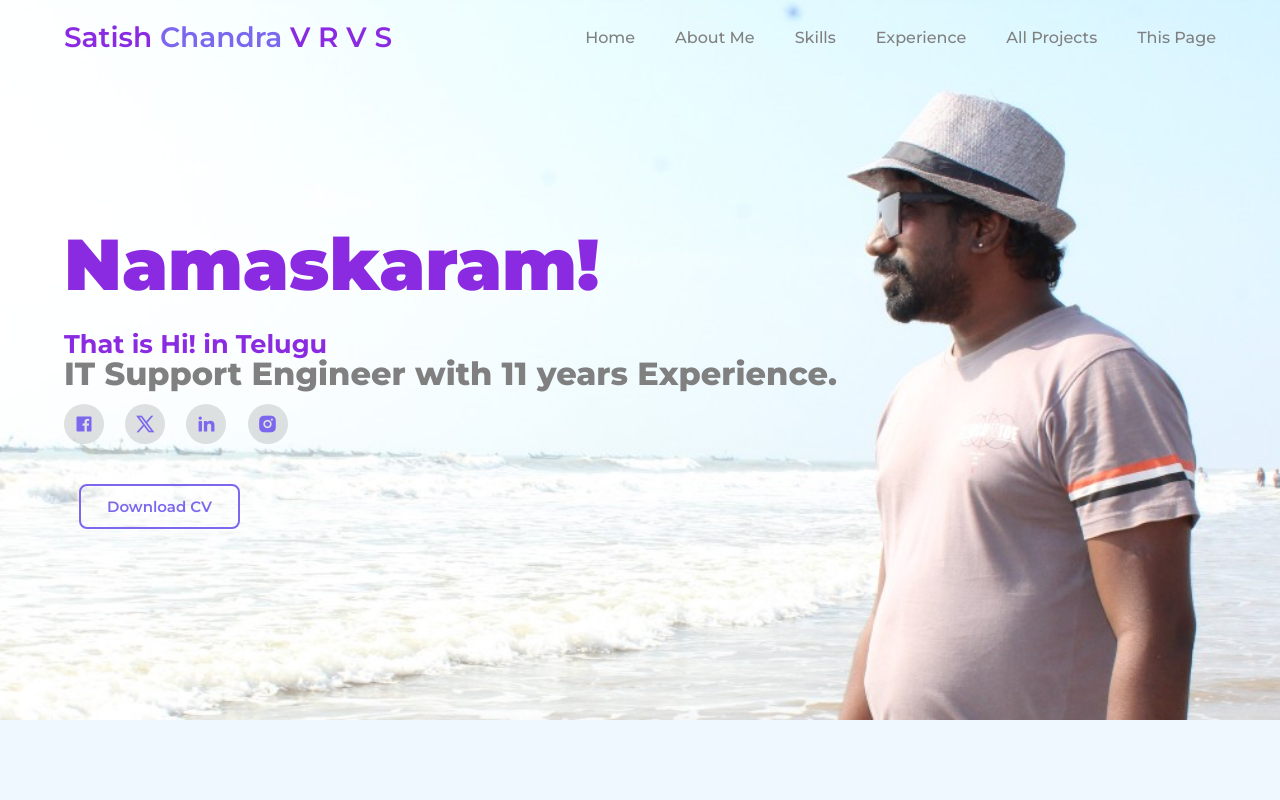
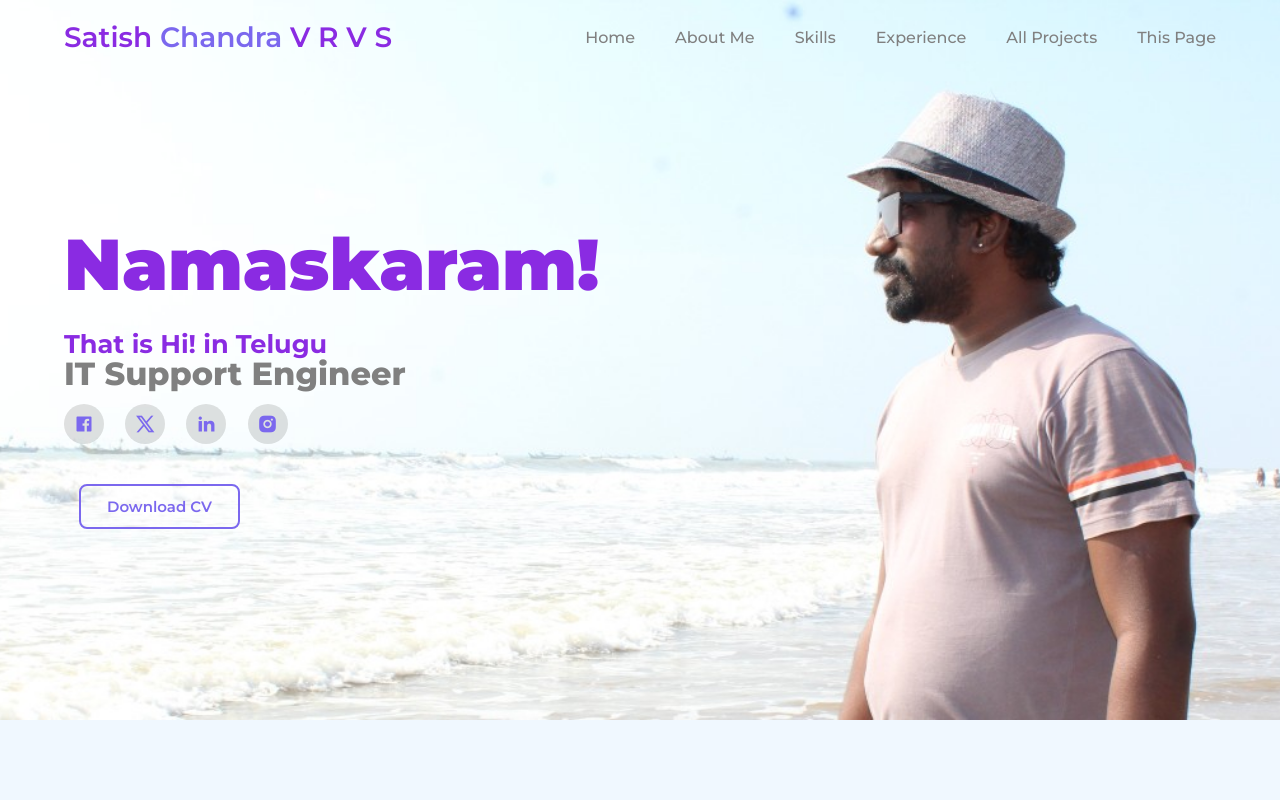
Before and after one commit to satishchandravrvs/satishchandra.github.io, a plain HTML site: page index.html in a window 1280 px wide. Shown: the top 800 px of the page. Drawn offline with nearby package versions, Linux system fonts and the light colour scheme.

Commit message:
latest update

```diff
--- a/index.html
+++ b/index.html
@@ -32,7 +32,7 @@
 		<div class="main-content"  data-aos="fade-in">
 			<h1>Namaskaram!</h1>
 			<h4> That is Hi! in Telugu</h4>
-				<p> IT Support Engineer with 11 years Experience.</p>
+				<p> IT Support Engineer</p>
 				<div class="social">
 					<a href="https://www.facebook.com/thebest.satishchandra/" target="_blank"><i class="ri-facebook-box-fill"></i></a>
 					<a href="https://twitter.com/satishchandra12" target="_blank"><i class="ri-twitter-x-line"></i></a>
```
